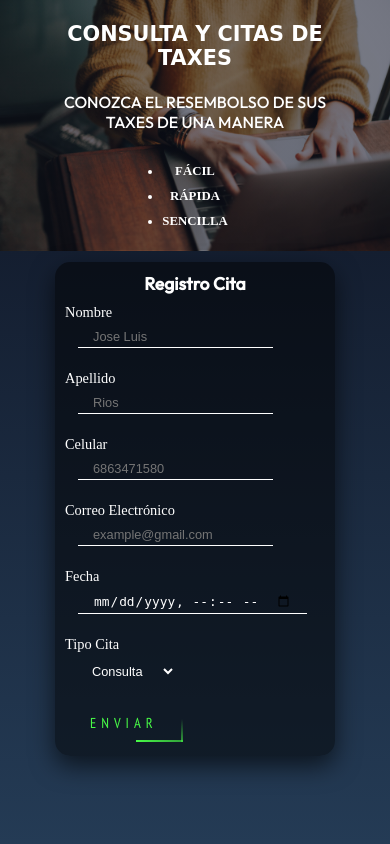
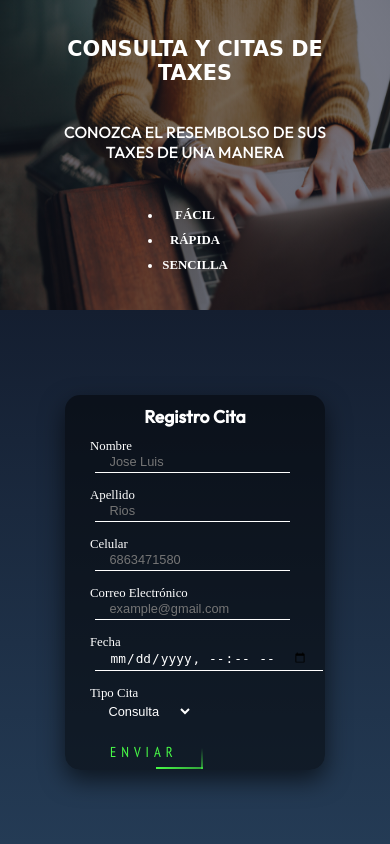
Before and after one commit to jose031199/joseTaxes_RegistrationFrontEnd, a PHP site: page / in a window 390 px wide. Run offline with PHP 8.4, Linux system fonts and the light colour scheme; some web fonts are replaced.

Commit message:
Adding height and changing margin in form

```diff
--- a/style/style.css
+++ b/style/style.css
@@ -57,17 +57,18 @@
 }
 .form__register{
     margin: 0 auto;
-    width:450px;
-    padding:25px;
+    width:410px;
+    height: 550px;
+    padding:25px 5px;
     border-radius:15px;
     background: rgba(0, 0, 0, 0.5);
     box-shadow:0 10px 25px rgba(0, 0, 0, 0.6);
 }
 
 .form__register input[type="text"],[type="email"],[type="datetime-local"]{
-    padding:5px 30px;
+    padding:5px 20px;
     background: transparent;
-    margin:5%;
+    margin:2%;
     border: none;
     border-bottom: 1px solid #fff;
     color: white;
@@ -78,7 +79,7 @@
 .form__register select {
     padding:8px 20px;
     background: transparent;
-    margin:5%;
+    margin:2%;
     color: white;
     font-size:1rem;
     border: none;
@@ -91,7 +92,7 @@
 
 .form__register label{
     color:#fff;
-    font-size:1.3rem;
+    font-size:1.1rem;
     font-style: bold;
     position:relative;
     top: 8px;
@@ -104,17 +105,21 @@
     text-align: center;
 }
 
+.form__register div{
+    margin-left:15px;
+}
+
 .form__register a{
     text-decoration: none;
     text-transform: uppercase;
     font-family: 'PT Sans Narrow', sans-serif;
     position: relative;
     display:inline-block;
-    padding: 10px 25px;
+    padding: 8px 25px;
     color:#48fb47;
-    font-size: 1.5rem;
-    margin-top:35px;
+    font-size: 1.3rem;
     letter-spacing:5px;
+    margin-left: 10px;
     transition: 0.5s ease-in-out;
     overflow: hidden;
 }
@@ -213,8 +218,8 @@
 /*Resize Tablet */
 @media(max-width:950px){
     .form__register{
-        width:320px;
-        padding: 20px;
+        width:340px;
+        height:520px;
     }
 
     .form__register input[type="text"],[type="email"],[type="datetime-local"]{
@@ -233,6 +238,9 @@
         font-size: 1.2rem;
     }
 
+    .container{
+        grid-template-columns: repeat(1,1fr);
+    }
     .container__background h1{
         font-size:1.9rem;
     }
@@ -250,12 +258,13 @@
 @media(max-width:700px){
     .form__register{
         margin:0 auto;
-        width:280px;
+        width:260px;
+        height:375px;
         padding:10px;
     }
 
     .form__register label{
-        font-size:0.9rem;
+        font-size:0.8rem;
     }
 
     .form__register h2{
@@ -267,12 +276,8 @@
         font-size: 0.9rem;
     }
 
-    .container{
-        grid-template-columns: repeat(1,1fr);
-    }
-
     .container__form{
-        align-items:flex-start;
+        align-items:center;
         padding-top:3%;
     }
     .container__background h1{
```
